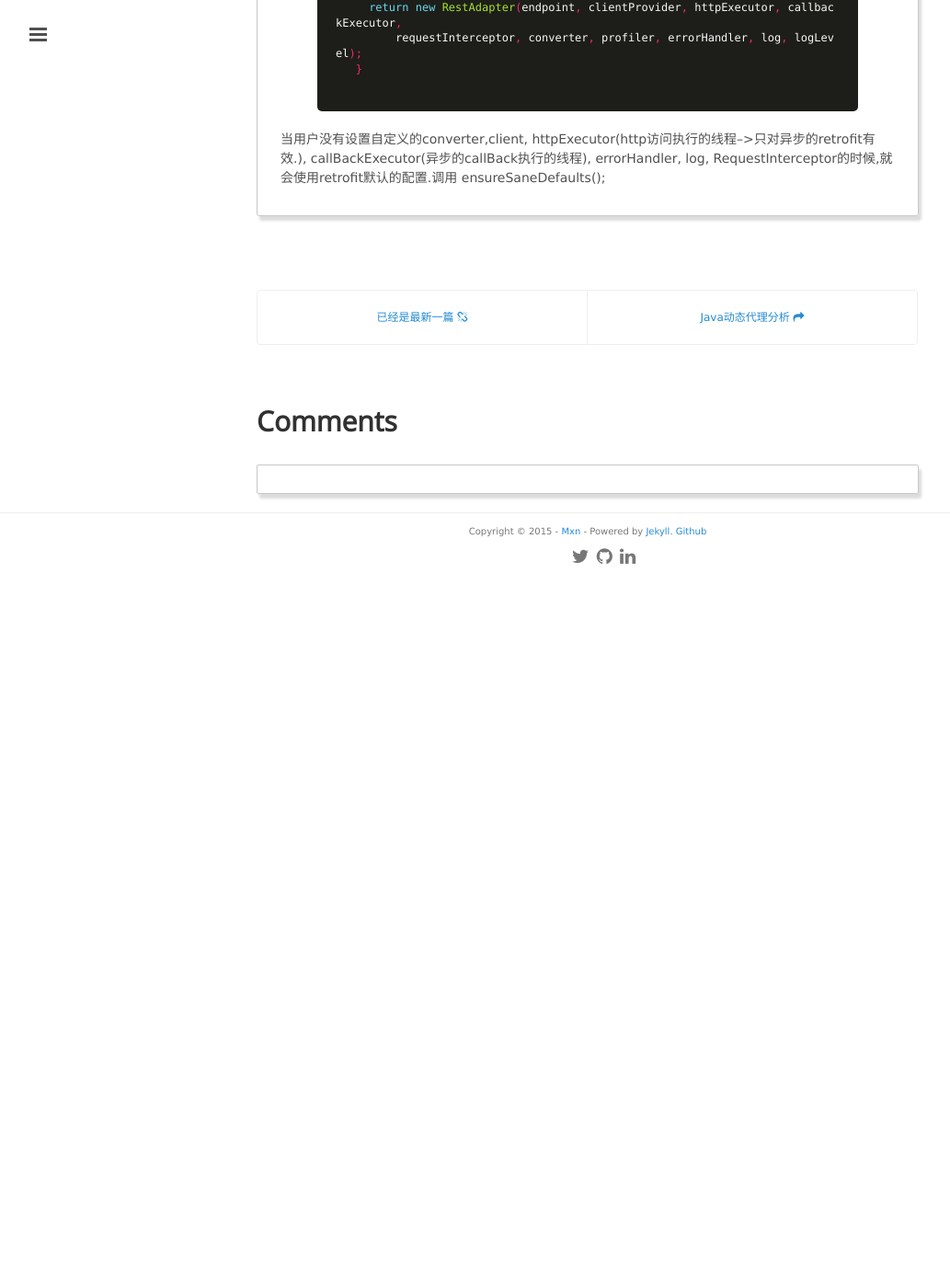
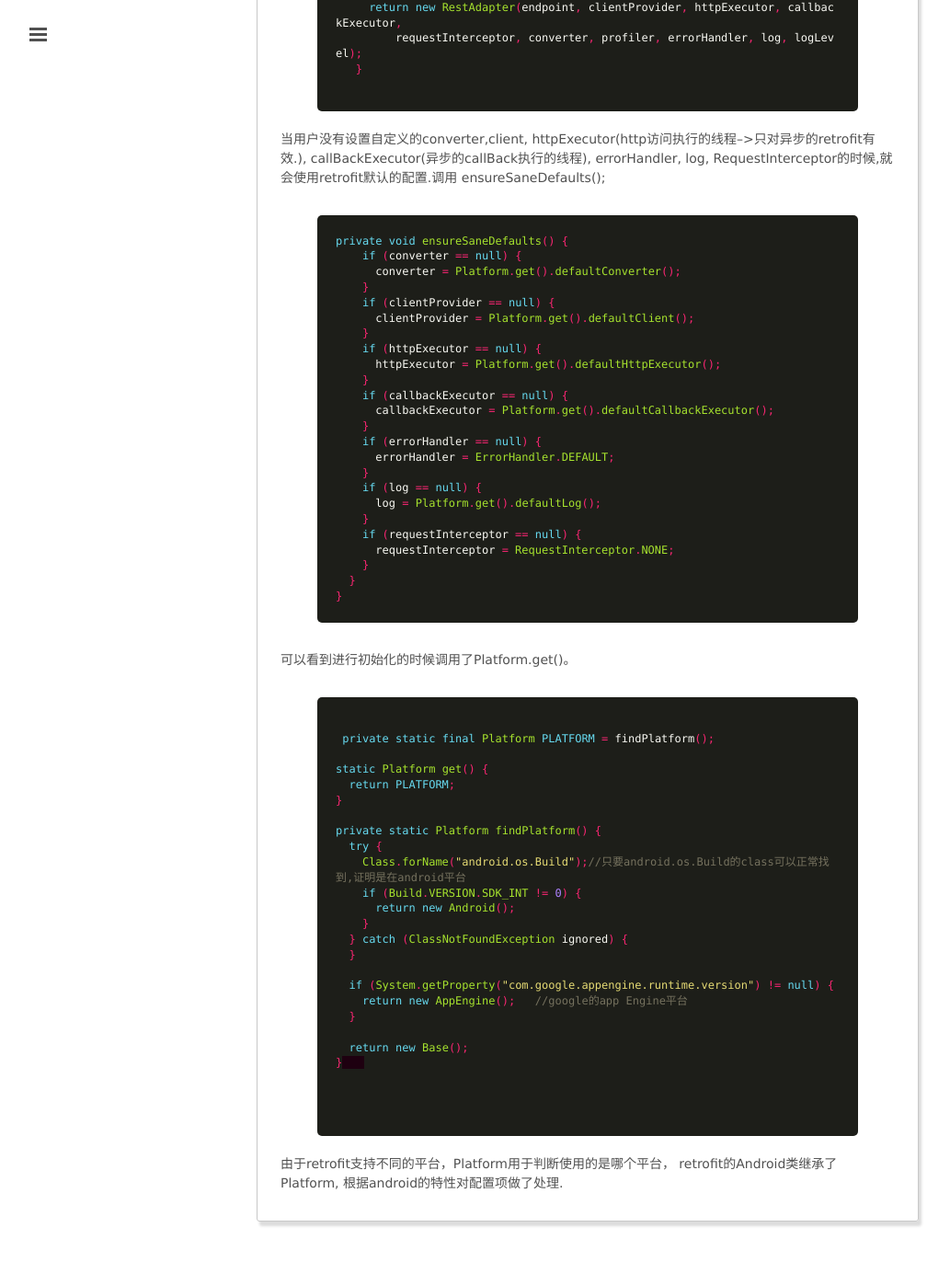
Before and after one commit to mxn21/mxn21.github.io, a Jekyll site: the page built from _posts/2015-6-19-retrofit实现原理分析.md, in a window 1280 px wide and 1400 px high, scrolled down 774 px. Shown: the top 1372 px of the window at 92% size, without its empty margins (1-1034 px from the left). Built offline with Jekyll 4.4.1, drawn with Linux system fonts in a browser that asks for light colours; Markdown is read by kramdown in place of the engine named in the settings; comment, search, counter and statistics services are not loaded; before the commit the page ends 1404 px from its top, so only the background shows below that.

Commit message:
Update 2015-6-19-retrofit实现原理分析.md

```diff
--- a/_posts/2015-6-19-retrofit实现原理分析.md
+++ b/_posts/2015-6-19-retrofit实现原理分析.md
@@ -32,3 +32,63 @@
 {% endhighlight  %}
 
 当用户没有设置自定义的converter,client, httpExecutor(http访问执行的线程-->只对异步的retrofit有效.), callBackExecutor(异步的callBack执行的线程), errorHandler, log, RequestInterceptor的时候,就会使用retrofit默认的配置.调用    ensureSaneDefaults();
+
+{% highlight java %}
+private void ensureSaneDefaults() {
+    if (converter == null) {
+      converter = Platform.get().defaultConverter();
+    }
+    if (clientProvider == null) {
+      clientProvider = Platform.get().defaultClient();
+    }
+    if (httpExecutor == null) {
+      httpExecutor = Platform.get().defaultHttpExecutor();
+    }
+    if (callbackExecutor == null) {
+      callbackExecutor = Platform.get().defaultCallbackExecutor();
+    }
+    if (errorHandler == null) {
+      errorHandler = ErrorHandler.DEFAULT;
+    }
+    if (log == null) {
+      log = Platform.get().defaultLog();
+    }
+    if (requestInterceptor == null) {
+      requestInterceptor = RequestInterceptor.NONE;
+    }
+  }
+}
+{% endhighlight  %}
+
+ <!-- more -->
+
+ 可以看到进行初始化的时候调用了Platform.get()。
+
+ {% highlight java %}
+
+ private static final Platform PLATFORM = findPlatform();
+
+static Platform get() {
+  return PLATFORM;
+}
+
+private static Platform findPlatform() {
+  try {
+    Class.forName("android.os.Build");//只要android.os.Build的class可以正常找到,证明是在android平台
+    if (Build.VERSION.SDK_INT != 0) {
+      return new Android();
+    }
+  } catch (ClassNotFoundException ignored) {
+  }
+
+  if (System.getProperty("com.google.appengine.runtime.version") != null) {
+    return new AppEngine();   //google的app Engine平台
+  }
+
+  return new Base();
+}
+
+
+ {% endhighlight  %}
+
+ 由于retrofit支持不同的平台，Platform用于判断使用的是哪个平台， retrofit的Android类继承了Platform, 根据android的特性对配置项做了处理.
```
